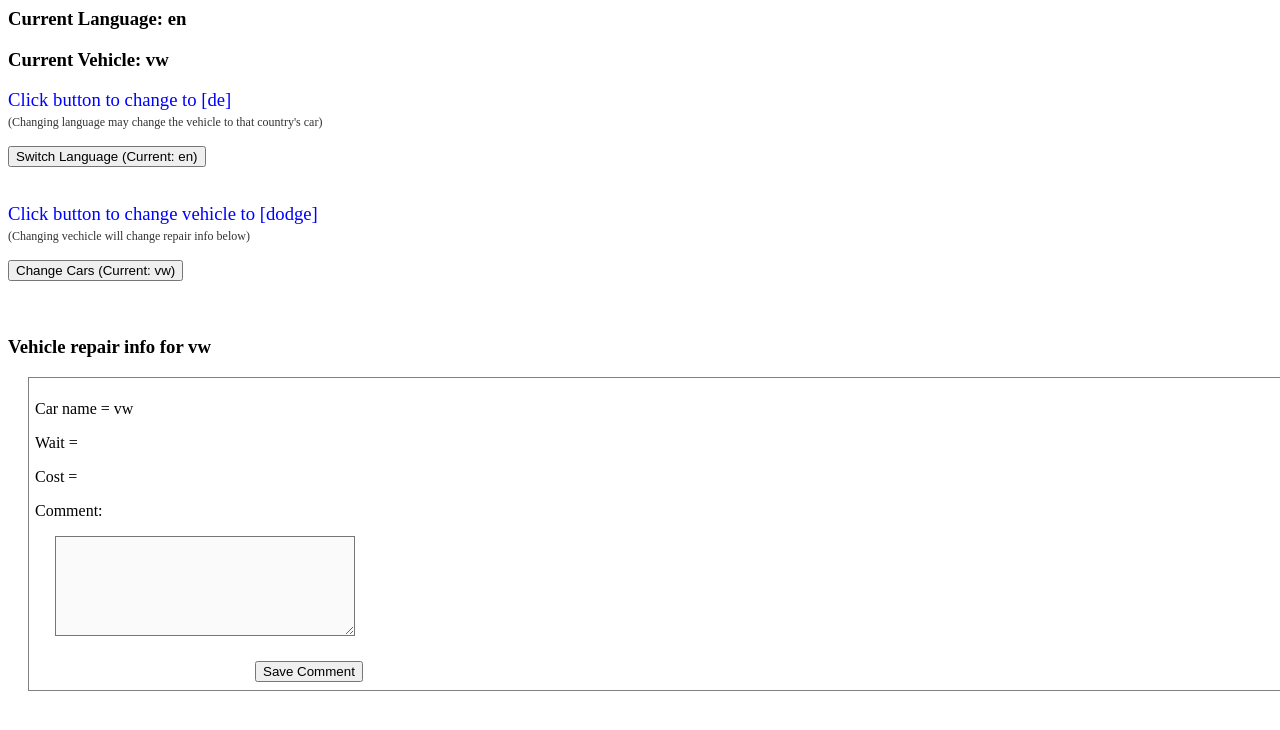
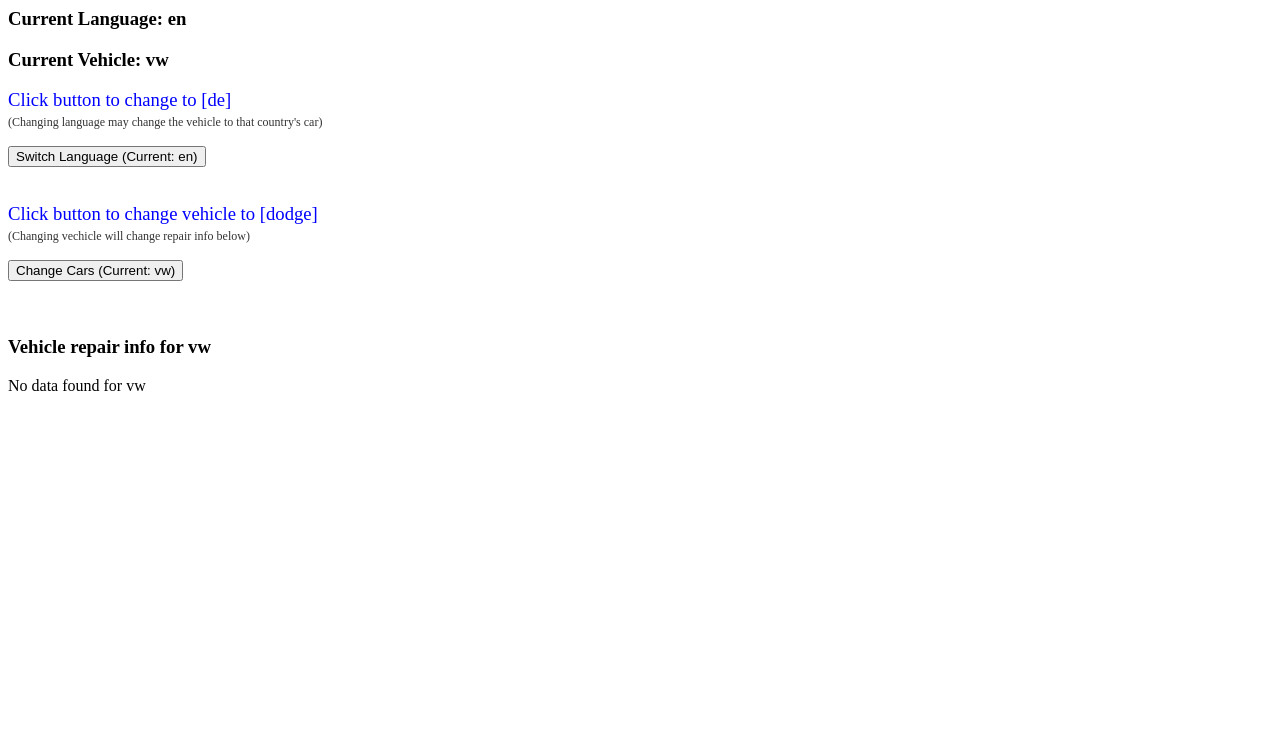
Before and after one commit to markdev101/Providers, a React (Create React App) app: page / in a window 1280 px wide. Shown: the top 730 px of the page. Built offline with nearby package versions, Linux system fonts and the light colour scheme.

Commit message:
4 files modified, 1 added

```diff
--- a/App.tsx
+++ b/App.tsx
@@ -6,9 +6,10 @@
 import LanguageSwitcher from './LanguageSwitcher';
 import CarContext from './CarContext';
 import CarChanger from './CarChanger';
-import RepairContext from './RepairContext';
+// import RepairContext from './RepairContext';
 import RepairProvider from './RepairProvider';
 import Repairs from './Repairs';
+import { RepairData } from './RepairContext';
 
 export default function App() {
   const [language, setLanguage] = useState('en');
@@ -20,30 +21,6 @@
 
   const lang = language === 'en' ? 'de' : 'en';
   const v = vehicle === 'vw' ? 'dodge' : 'vw';
-  const infos = {
-    vw: {
-      wait: {
-        text: 'Wait time: ',
-        value: 'long',
-      },
-      cost: {
-        text: 'Cost of repairs:',
-        value: 'moderate',
-      },
-      comment: '',
-    },
-    dodge: {
-      wait: {
-        text: 'Wait time: ',
-        value: 'short',
-      },
-      cost: {
-        text: 'Cost of repairs:',
-        value: 'high',
-      },
-      comment: '',
-    },
-  };
 
   const divStyle = {
     fontSize: '14pt',
@@ -57,10 +34,26 @@
     marginBottom: '16px',
   };
 
+  const vehicleData: RepairData = {
+    vehicles: {
+      vw: {
+        wait: 'long',
+        cost: 'moderate',
+        comment: '',
+      },
+      dodge: {
+        wait: 'short',
+        cost: 'high',
+        comment: '',
+      },
+    },
+    setVehicles: ({}) => void {},
+  } as RepairData;
+
   return (
     <LanguageContext.Provider value={value}>
       <CarContext.Provider value={cars}>
-        <RepairProvider>
+        <RepairProvider value={vehicleData}>
           <h3>
             Current Language: <strong>{language}</strong>
           </h3>
@@ -86,7 +79,7 @@
           <br></br>
           <br></br>
           <h3>Vehicle repair info for {vehicle}</h3>
-          <Repairs></Repairs>
+          <Repairs />
         </RepairProvider>
       </CarContext.Provider>
     </LanguageContext.Provider>
--- a/RepairContext.tsx
+++ b/RepairContext.tsx
@@ -1,9 +1,31 @@
 import * as React from 'react';
 
-const RepairContext = React.createContext();
-// const RepairContext = React.createContext({
-//   info: {},
-//   setInfo: () => {},
-// });
+export interface RepairData {
+  vehicles: {};
+  setVehicles: (data: {}) => void;
+}
+
+const defaultData: RepairData = {
+  vehicles: {
+    vw: {
+      wait: 'long',
+      cost: 'moderate',
+      comment: '',
+    },
+    dodge: {
+      wait: 'short',
+      cost: 'high',
+      comment: '',
+    },
+  },
+  setVehicles: ({}) => void {},
+} as RepairData;
+
+// const RepairContext = React.createContext<RepairData>(defaultData);
+const RepairContext =
+  React.createContext<{
+    vehicles: {};
+    setVehicles: React.Dispatch<React.SetStateAction<{}>>;
+  }>(defaultData);
 
 export default RepairContext;
--- a/RepairProvider.tsx
+++ b/RepairProvider.tsx
@@ -1,20 +1,12 @@
 import * as React from 'react';
 import RepairContext from './RepairContext';
 
-const RepairProvider = (props) => {
-  const [wait, setWait] = React.useState();
-  const [cost, setCost] = React.useState();
-  const [comment, setComment] = React.useState();
+const RepairProvider = ({ children }: Props) => {
+  const [vehicles, setVehicles] = React.useState<{}>({});
 
   return (
-    <RepairContext.Provider
-      value={{
-        wait: [wait, setWait],
-        cost: [cost, setCost],
-        comment: [comment, setComment],
-      }}
-    >
-      {props.children}
+    <RepairContext.Provider value={{ vehicles, setVehicles }}>
+      {children}
     </RepairContext.Provider>
   );
 };
--- a/Repairs.tsx
+++ b/Repairs.tsx
@@ -5,13 +5,9 @@
 
 const Repairs = () => {
   const car: any = useContext(CarContext);
-  const { wait, cost, comment } = useContext(RepairContext);
+  const { vehicles, setVehicles } = useContext(RepairContext);
 
-  const [stWait, setWait] = wait;
-  const [stCost, setCost] = React.useState();
-  const [stComment, setComment] = React.useState();
-
-  console.log('REPAIRS: ', wait, cost, comment);
+  console.log('REPAIRS: ', vehicles, setVehicles);
 
   const handleSaveComment = () => {
     console.log('Save Comment Clicked');
@@ -40,18 +36,27 @@
     left: '-80px',
   };
 
+  console.log('Car = ' + car.vehicle);
+  const details: any = vehicles[car.vehicle];
+  if (details) {
+    console.log(' STATS: ', details);
+
     return (
       <div style={divStyle}>
         <p>Car name = {car.vehicle}</p>
-      <p> Wait = {stWait} </p>
-      <p> Cost = {stCost} </p>
+        <p> Wait = {details.wait} </p>
+        <p> Cost = {details.cost} </p>
         <p> Comment: </p>
-      <textarea style={commentStyle}>{stComment}</textarea>
+        <textarea style={commentStyle}>{details.comment}</textarea>
         <button style={buttonStyle} onClick={() => handleSaveComment()}>
           Save Comment
         </button>
       </div>
     );
+  } else {
+    console.log('REPAIRS: ', vehicles, setVehicles, RepairContext.Provider);
+    return <div>No data found for {car.vehicle}</div>;
+  }
 };
 
 export default Repairs;
```
Also changed, not shown: Trains.tsx (added, +80 -0 lines). Lines whose indentation alone changed are shown as unchanged.
